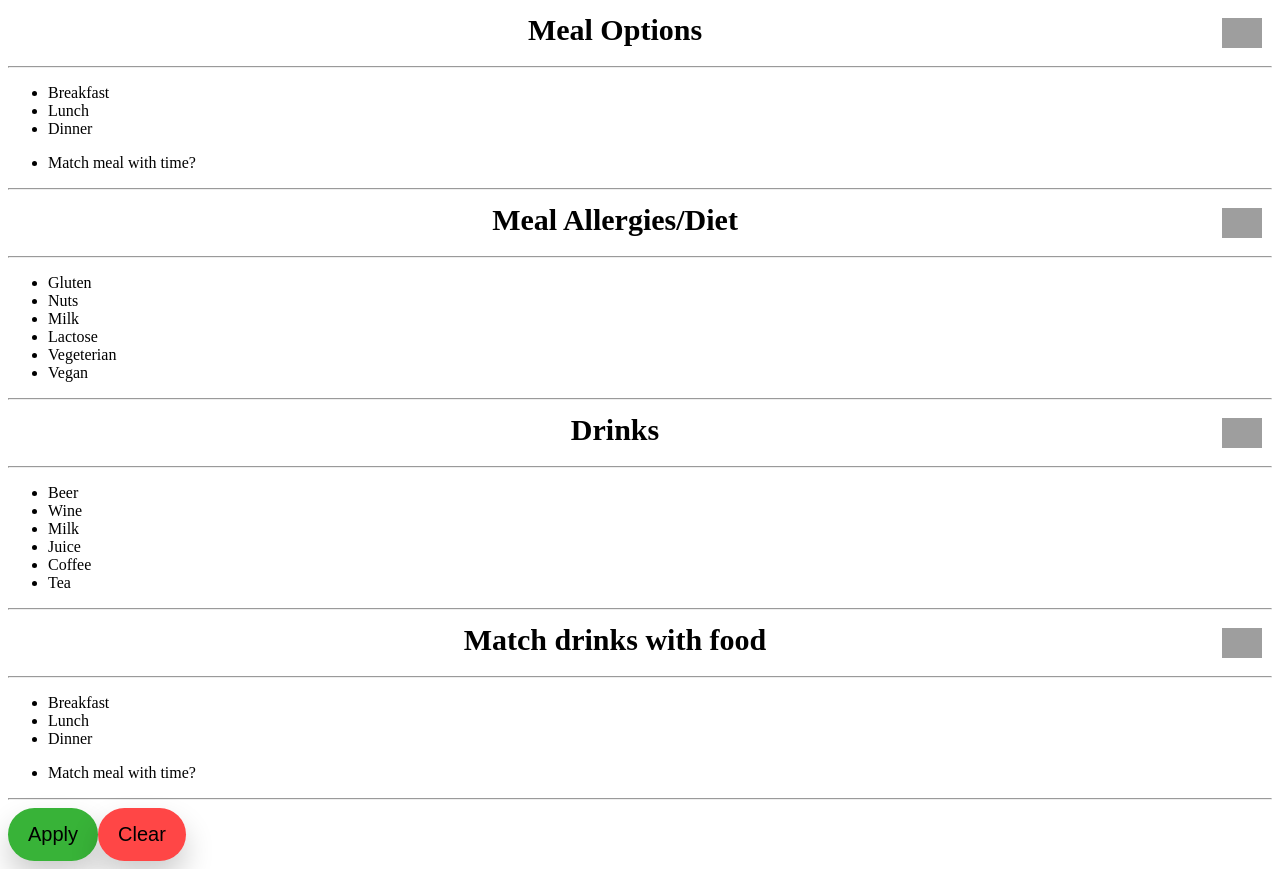
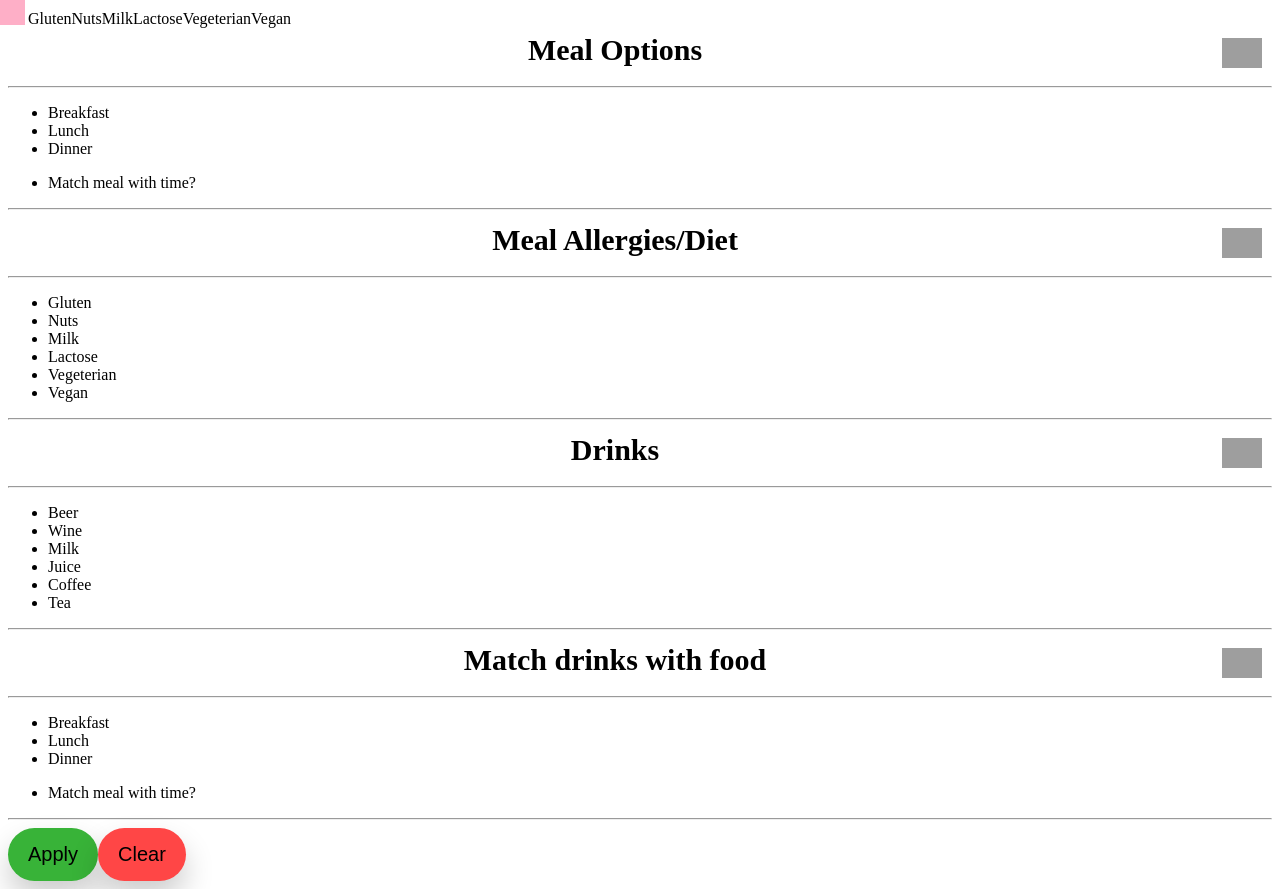
Before and after one commit to Agent00bad/NextRecipe, a React (Vite) app in the folder react/: page / in a window 1280 px wide. Built offline with nearby package versions, Linux system fonts and the light colour scheme; grey boxes are pictures that could not be loaded.

Commit message:
Initiated creation of custom checkbox

```diff
--- a/react/src/CSS/filter.css
+++ b/react/src/CSS/filter.css
@@ -38,3 +38,55 @@ h2{
     justify-content: center;
     flex-direction: column;
 }
+
+.flexRow{
+    display: flex;
+    flex-direction: row;
+}
+
+.flexColumn{
+    display: flex;
+    flex-direction: column;
+}
+
+input[type='checkbox']{
+    visibility: hidden;
+}
+
+.NRCheckbox {
+    position: absolute;
+    top: 0;
+    left: 0;
+    height: 25px;
+    width: 25px;
+    background-color: #FEAFC7 !important;
+}
+
+/* Checkmark to be shown in checkbox */
+/* It is not be shown when not checked */
+.NRCheckbox:after {
+    content: "";
+    position: absolute;
+    display: none;
+}
+
+/* Display checkmark when checked */
+input:checked ~ .NRCheckbox:after {
+    display: block;
+}
+
+/* Styling the checkmark using webkit */
+/* Rotated the rectangle by 45 degree and
+showing only two border to make it look
+like a tickmark */
+.NRCheckbox:after {
+    left: 8px;
+    bottom: 5px;
+    width: 6px;
+    height: 12px;
+    border: solid white;
+    border-width: 0 4px 4px 0;
+    -webkit-transform: rotate(45deg);
+    -ms-transform: rotate(45deg);
+    transform: rotate(45deg);
+}
--- a/react/src/component/filter/filter.jsx
+++ b/react/src/component/filter/filter.jsx
@@ -4,6 +4,7 @@ import '../../css/colorscheme.css';
 import '../../css/filter.css';
 import '../../css/button.css';
 import arrowDown from '../../Images/arrow-down.png';
+import CheckMarkSquare from '../../images/pink-square.png'
 
 
 export default function Filter() {
@@ -42,6 +43,17 @@ export default function Filter() {
 
   return(
     <>
+  {/* <div className="flexColumn"> */}
+
+    <div>
+      {/* <input type="checkbox" className="NRCheckbox" name={allergies} /> */}
+      <input type="checkbox" />
+        <span className="NRCheckbox" name={allergies} />
+      <label for={allergies}>{allergies}</label>
+    </div>
+
+  {/* </div> */}
+
       <Section header="Meal Options"/>
       <Lister types={mealType}/>
       <MatchLister/>
```
